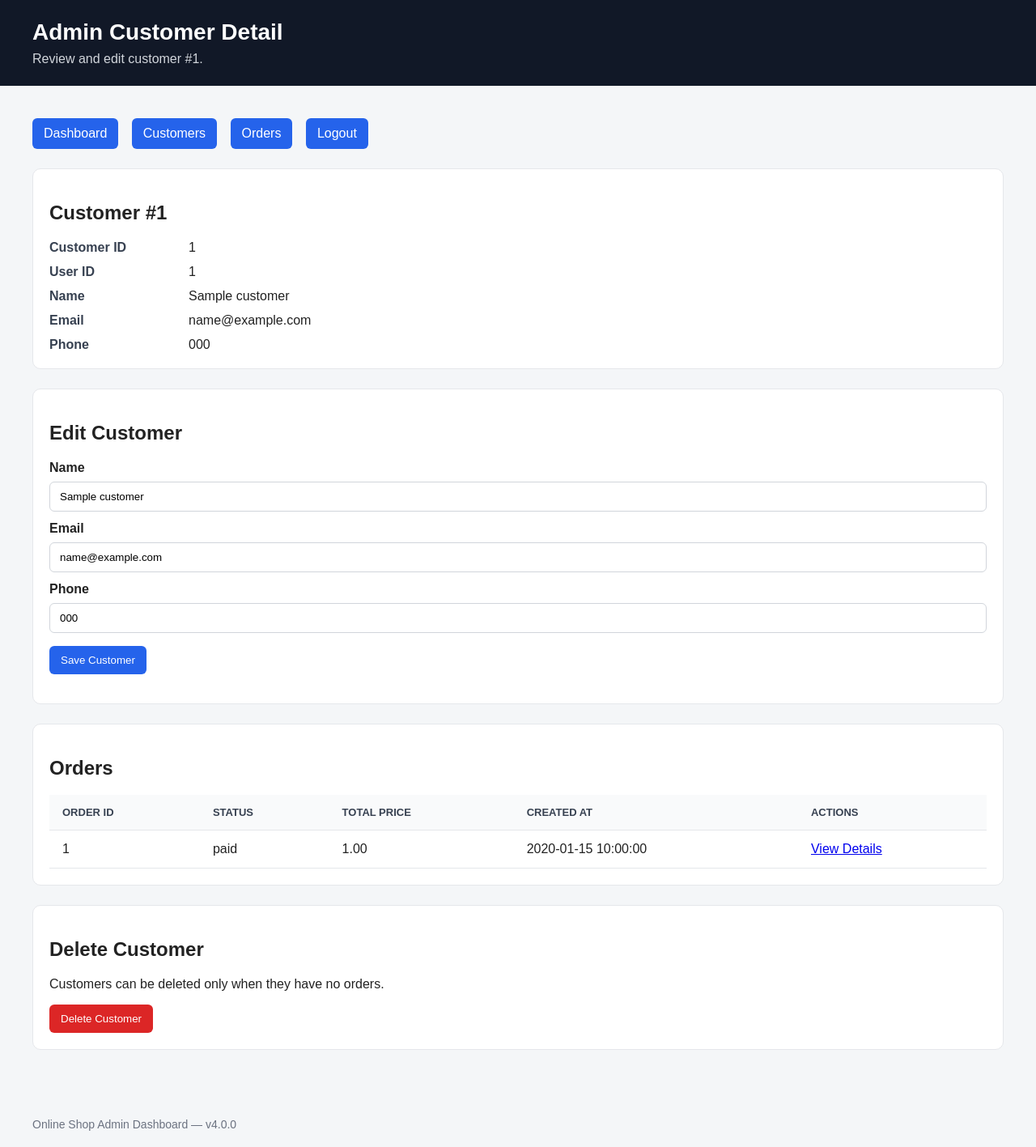
After one commit to Pavlo-Stelmakh/online_shop, a FastAPI app: template templates/admin_customer_detail.html in a window 1280 px wide. The commit adds this page. Shown: the whole page at 81% size. Run offline with FastAPI, Linux system fonts and the light colour scheme; the template is opened without the code that fills it: most values are stand-ins (such as "Sample title", 1, 10 or a date in 2020).

Commit message:
Add admin customer detail edit UI

```diff
--- /dev/null
+++ b/templates/admin_customer_detail.html
@@ -0,0 +1,127 @@
+<!DOCTYPE html>
+<html lang="en">
+<head>
+    <meta charset="UTF-8">
+    <title>Admin Customer Detail</title>
+    <style>
+        body { font-family: Arial, sans-serif; background: #f4f6f8; margin: 0; color: #222; }
+        header { background: #111827; color: white; padding: 24px 40px; }
+        header h1 { margin: 0; font-size: 28px; }
+        header p { margin: 8px 0 0; color: #d1d5db; }
+        main { padding: 40px; }
+        .nav { margin-bottom: 24px; }
+        .nav a, button { display: inline-block; margin-right: 12px; padding: 10px 14px; background: #2563eb; color: white; text-decoration: none; border: 0; border-radius: 6px; cursor: pointer; }
+        .nav a:hover, button:hover { background: #1d4ed8; }
+        .danger { background: #dc2626; }
+        .danger:hover { background: #b91c1c; }
+        .card, .table-wrapper { background: white; border: 1px solid #e5e7eb; border-radius: 10px; margin-bottom: 24px; padding: 20px; }
+        .error { background: #fee2e2; border: 1px solid #fecaca; color: #991b1b; border-radius: 8px; padding: 12px 16px; margin-bottom: 20px; }
+        dl { display: grid; grid-template-columns: 160px 1fr; gap: 12px; margin: 0; }
+        dt { font-weight: bold; color: #374151; }
+        dd { margin: 0; }
+        table { width: 100%; border-collapse: collapse; }
+        th, td { padding: 14px 16px; border-bottom: 1px solid #e5e7eb; text-align: left; }
+        th { background: #f9fafb; color: #374151; font-size: 13px; text-transform: uppercase; }
+        label { display: block; font-weight: bold; margin: 12px 0 8px; }
+        input { box-sizing: border-box; width: 100%; padding: 10px 12px; border: 1px solid #d1d5db; border-radius: 6px; }
+        form.inline { display: inline; }
+        footer { padding: 20px 40px; color: #6b7280; font-size: 14px; }
+    </style>
+</head>
+<body>
+    <header>
+        <h1>Admin Customer Detail</h1>
+        {% if customer %}
+            <p>Review and edit customer #{{ customer.id }}.</p>
+        {% else %}
+            <p>Customer record was not found.</p>
+        {% endif %}
+    </header>
+
+    <main>
+        <section class="nav">
+            <a href="/admin">Dashboard</a>
+            <a href="/admin/customers">Customers</a>
+            <a href="/admin/orders">Orders</a>
+            <a href="/admin/logout">Logout</a>
+        </section>
+
+        {% if error %}
+            <section class="error">{{ error }}</section>
+        {% endif %}
+
+        {% if customer %}
+            <section class="card">
+                <h2>Customer #{{ customer.id }}</h2>
+                <dl>
+                    <dt>Customer ID</dt>
+                    <dd>{{ customer.id }}</dd>
+                    <dt>User ID</dt>
+                    <dd>{{ customer.user_id }}</dd>
+                    <dt>Name</dt>
+                    <dd>{{ customer.name }}</dd>
+                    <dt>Email</dt>
+                    <dd>{{ customer.email }}</dd>
+                    <dt>Phone</dt>
+                    <dd>{{ customer.phone }}</dd>
+                </dl>
+            </section>
+
+            <section class="card">
+                <h2>Edit Customer</h2>
+                <form method="post" action="/admin/customers/{{ customer.id }}/edit">
+                    <input type="hidden" name="csrf_token" value="{{ csrf_token }}">
+                    <label for="name">Name</label>
+                    <input id="name" name="name" value="{{ customer.name }}" required>
+                    <label for="email">Email</label>
+                    <input id="email" name="email" type="email" value="{{ customer.email }}" required>
+                    <label for="phone">Phone</label>
+                    <input id="phone" name="phone" value="{{ customer.phone }}" required>
+                    <p><button type="submit">Save Customer</button></p>
+                </form>
+            </section>
+
+            <section class="table-wrapper">
+                <h2>Orders</h2>
+                {% if customer.orders %}
+                    <table>
+                        <thead>
+                            <tr>
+                                <th>Order ID</th>
+                                <th>Status</th>
+                                <th>Total Price</th>
+                                <th>Created At</th>
+                                <th>Actions</th>
+                            </tr>
+                        </thead>
+                        <tbody>
+                            {% for order in customer.orders %}
+                                <tr>
+                                    <td>{{ order.id }}</td>
+                                    <td>{{ order.status }}</td>
+                                    <td>{{ order.total_price|money }}</td>
+                                    <td>{{ order.created_at }}</td>
+                                    <td><a href="/admin/orders/{{ order.id }}">View Details</a></td>
+                                </tr>
+                            {% endfor %}
+                        </tbody>
+                    </table>
+                {% else %}
+                    <p>No orders found for this customer.</p>
+                {% endif %}
+            </section>
+
+            <section class="card">
+                <h2>Delete Customer</h2>
+                <p>Customers can be deleted only when they have no orders.</p>
+                <form class="inline" method="post" action="/admin/customers/{{ customer.id }}/delete">
+                    <input type="hidden" name="csrf_token" value="{{ csrf_token }}">
+                    <button class="danger" type="submit">Delete Customer</button>
+                </form>
+            </section>
+        {% endif %}
+    </main>
+
+    <footer>Online Shop Admin Dashboard — v4.0.0</footer>
+</body>
+</html>
--- a/templates/admin_customers.html
+++ b/templates/admin_customers.html
@@ -185,6 +185,7 @@
                             <th>Name</th>
                             <th>Email</th>
                             <th>Phone</th>
+                            <th>Actions</th>
                         </tr>
                     </thead>
                     <tbody>
@@ -195,6 +196,7 @@
                                 <td>{{ customer.name }}</td>
                                 <td>{{ customer.email }}</td>
                                 <td>{{ customer.phone }}</td>
+                                <td><a href="/admin/customers/{{ customer.id }}">View Details</a></td>
                             </tr>
                         {% endfor %}
                     </tbody>
```
Also changed, not shown: routes/admin.py (+169 -0 lines), tests/test_admin_ui.py (+175 -0 lines), README.md.
